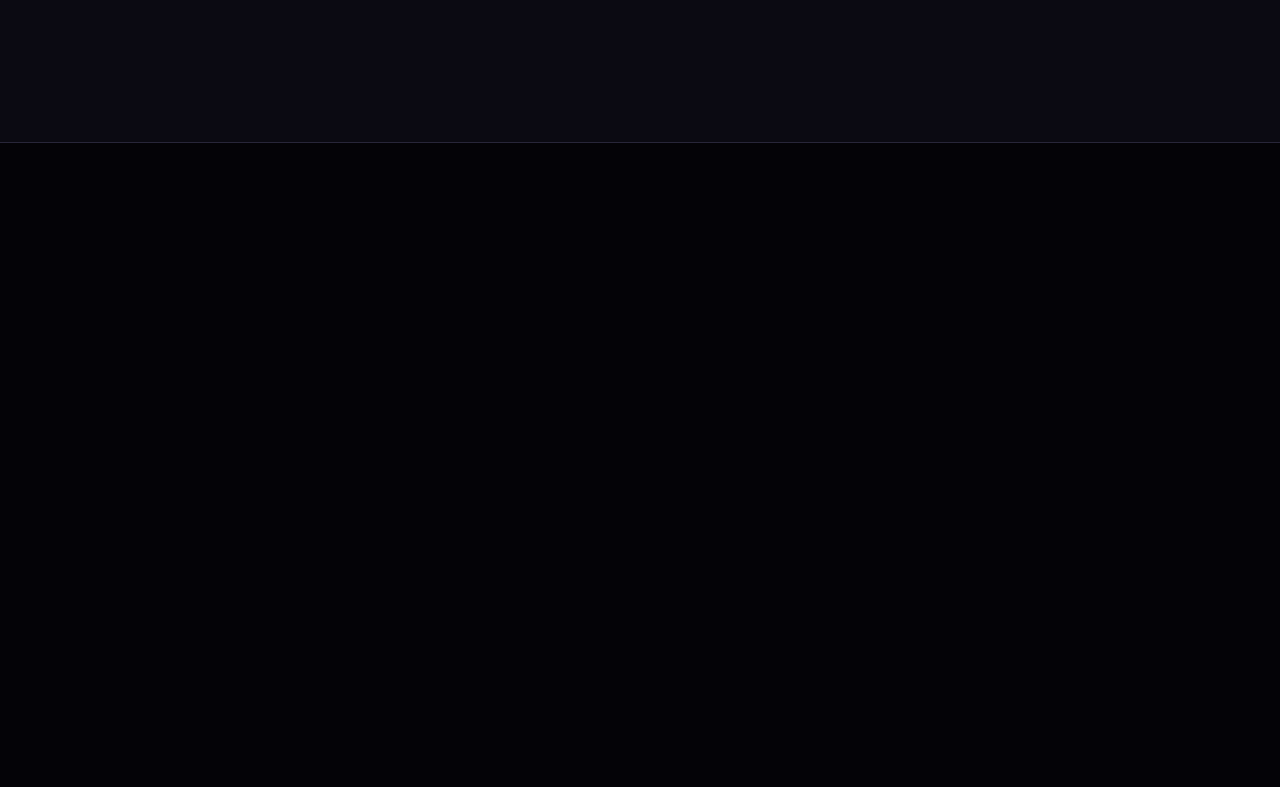
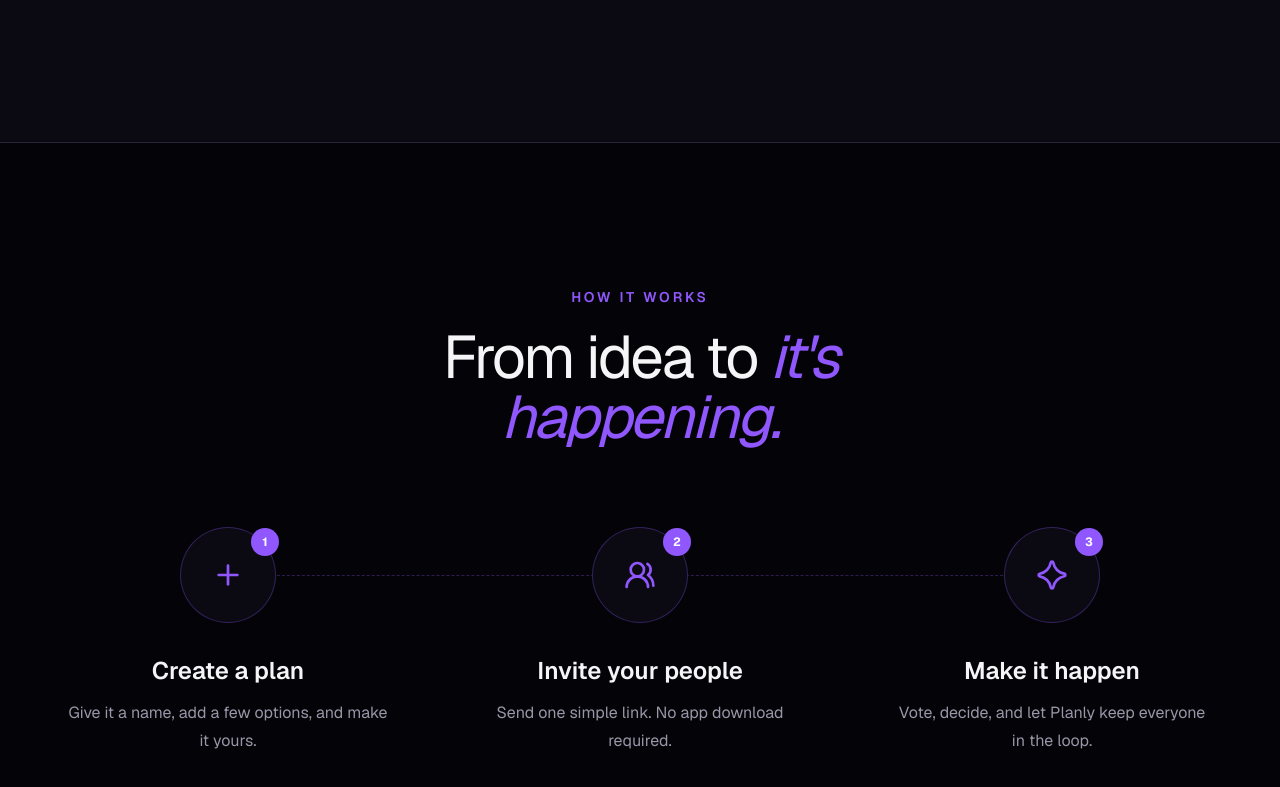
Before and after one commit to synonim789/event-app, a Next.js app: page / in a window 1280 px wide. Shown: the part 1816-2603 px from the top of the page. Before the commit the page ends 1959 px from the top, so only its background shows below. Built offline with nearby package versions, Linux system fonts and the light colour scheme.

Commit message:
add how it works section

```diff
--- a/app/page.tsx
+++ b/app/page.tsx
@@ -1,4 +1,5 @@
 import Hero from '@/components/hero'
+import HowItWorks from '@/components/how-it-works'
 import Navbar from '@/components/navbar'
 import Features from '@/components/ui/features'
 
@@ -9,6 +10,7 @@ export default function Home() {
         <Navbar />
         <Hero />
         <Features />
+        <HowItWorks />
       </main>
     </div>
   )
--- /dev/null
+++ b/components/how-it-works.tsx
@@ -0,0 +1,55 @@
+import { Astroid, Plus, UsersRound } from 'lucide-react'
+
+const steps = [
+  {
+    icon: <Plus className="h-8 w-8" />,
+    title: 'Create a plan',
+    description: 'Give it a name, add a few options, and make it yours.',
+  },
+  {
+    icon: <UsersRound className="h-8 w-8" />,
+    title: 'Invite your people',
+    description: 'Send one simple link. No app download required.',
+  },
+  {
+    icon: <Astroid className="h-8 w-8" />,
+    title: 'Make it happen',
+    description: 'Vote, decide, and let Planly keep everyone in the loop.',
+  },
+]
+
+function HowItWorks() {
+  return (
+    <section id="how" className="px-5 py-28 sm:px-8 lg:py-36">
+      <div className="mx-auto max-w-310">
+        <div className="mx-auto max-w-2xl text-center">
+          <p className="text-sm font-semibold uppercase tracking-[.2em] text-primary">
+            How it works
+          </p>
+          <h2 className="mt-5 text-4xl sm:text-6xl tracking-[-.04em]">
+            From idea to{' '}
+            <span className="italic text-primary">it&apos;s happening.</span>
+          </h2>
+        </div>
+        <div className="relative mt-20 grid gap-5 md:grid-cols-3">
+          <div className="absolute left-[16%] right-[16%] top-12 hidden border-t border-dashed border-primary/30 md:block" />
+          {steps.map((step, i) => (
+            <div key={step.title} className="relative text-center">
+              <div className="relative z-10 mx-auto grid h-24 w-24 place-items-center rounded-full border border-primary/30 bg-card text-primary">
+                {step.icon}
+                <span className="absolute -right-1 top-0 grid h-7 w-7 place-items-center rounded-full bg-primary text-xs font-bold text-primary-foreground">
+                  {i + 1}
+                </span>
+              </div>
+              <h3 className="mt-8 text-2xl font-semibold">{step.title}</h3>
+              <p className="mx-auto mt-3 max-w-xs leading-7 text-muted-foreground">
+                {step.description}
+              </p>
+            </div>
+          ))}
+        </div>
+      </div>
+    </section>
+  )
+}
+export default HowItWorks
```
